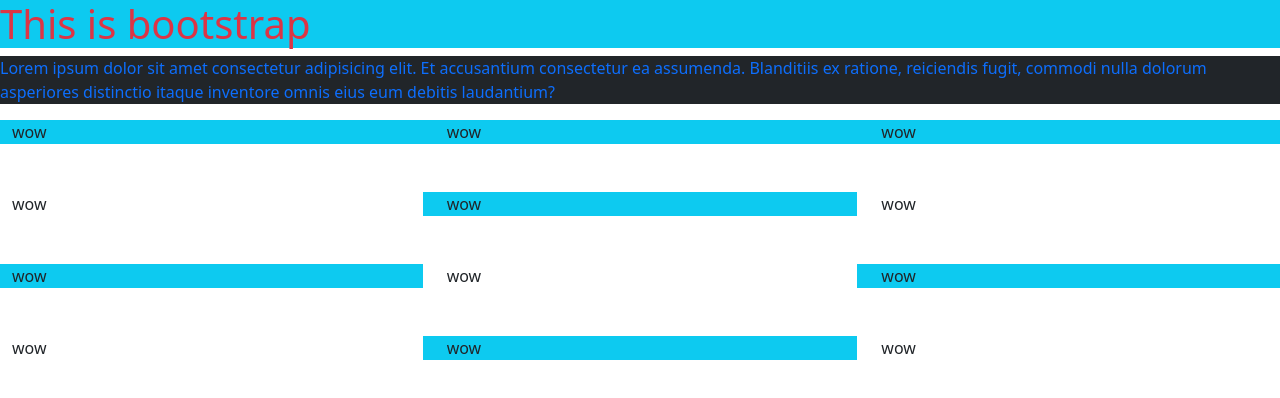
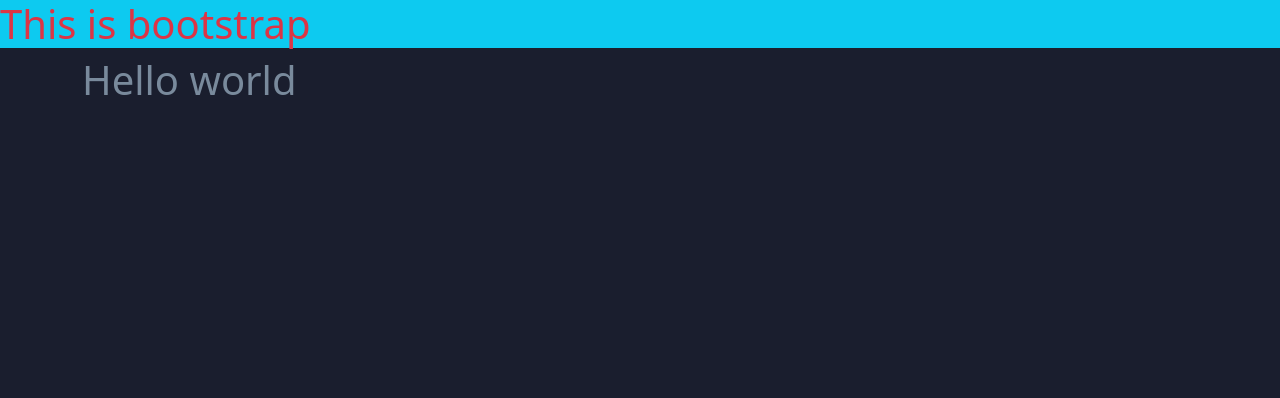
Before and after one commit to unofficiallly/unofficiallly.github.io, a plain HTML site: page index.html in a window 1280 px wide. Drawn offline with nearby package versions, Linux system fonts and the light colour scheme.

Commit message:
Update index.html
test push

```diff
--- a/index.html
+++ b/index.html
@@ -16,40 +16,35 @@
 </head>
 
 <body>
+    <style>
+        :root {
+            --background-color: rgb(26, 30, 46);
+            --text-color: rgb(121, 138, 156);
+
+        }
+
+        body {
+            background-color: rgb(26, 30, 46) !important;
+        }
+
+        .color-grey {
+            color: rgb(121, 138, 156) !important;
+        }
+
+    </style>
     <h1 class="text-danger bg-info">This is bootstrap</h1>
-    <p class="text-primary bg-dark">Lorem ipsum dolor sit amet consectetur adipisicing elit. Et accusantium consectetur
-        ea
-        assumenda. Blanditiis ex
-        ratione, reiciendis fugit, commodi nulla dolorum asperiores distinctio itaque inventore omnis eius eum debitis
-        laudantium?</p>
-    <div class="container-fluid">
-        <div class="row g-5">
-            <!-- <div class="col-sm">item</div>
-            <div class="col-sm bg-dark">item</div>
-            <div class="col-sm bg-primary">item</div>
-            <div class="col-sm">item</div>
-            <div class="col-sm bg-dark">item</div>
-            <div class="col-sm bg-primary">item</div>
-            <div class="col-lg">item</div>
-            <div class="col-lg bg-dark">item</div>
-            <div class="col-lg bg-primary">item</div>
-            <div class="col-lg">item</div>
-            <div class="col-lg bg-dark">item</div>
-            <div class="col-lg bg-primary">item</div> -->
-            <div class="col-4 bg-info">wow</div>
-            <div class="col-4 bg-info">wow</div>
-            <div class="col-4 bg-info">wow</div>
-            <div class="col-4">wow</div>
-            <div class="col-4 bg-info">wow</div>
-            <div class="col-4">wow</div>
-            <div class="col-4 bg-info">wow</div>
-            <div class="col-4">wow</div>
-            <div class="col-4 bg-info">wow</div>
-            <div class="col-4">wow</div>
-            <div class="col-4 bg-info">wow</div>
-            <div class="col-4">wow</div>
-        </div>
+
+    <div class="container-lg">
+
+        <h1 class="color-grey">Hello world
+
+        </h1>
+
+
+
     </div>
+
+
 </body>
 
 </html>
```
